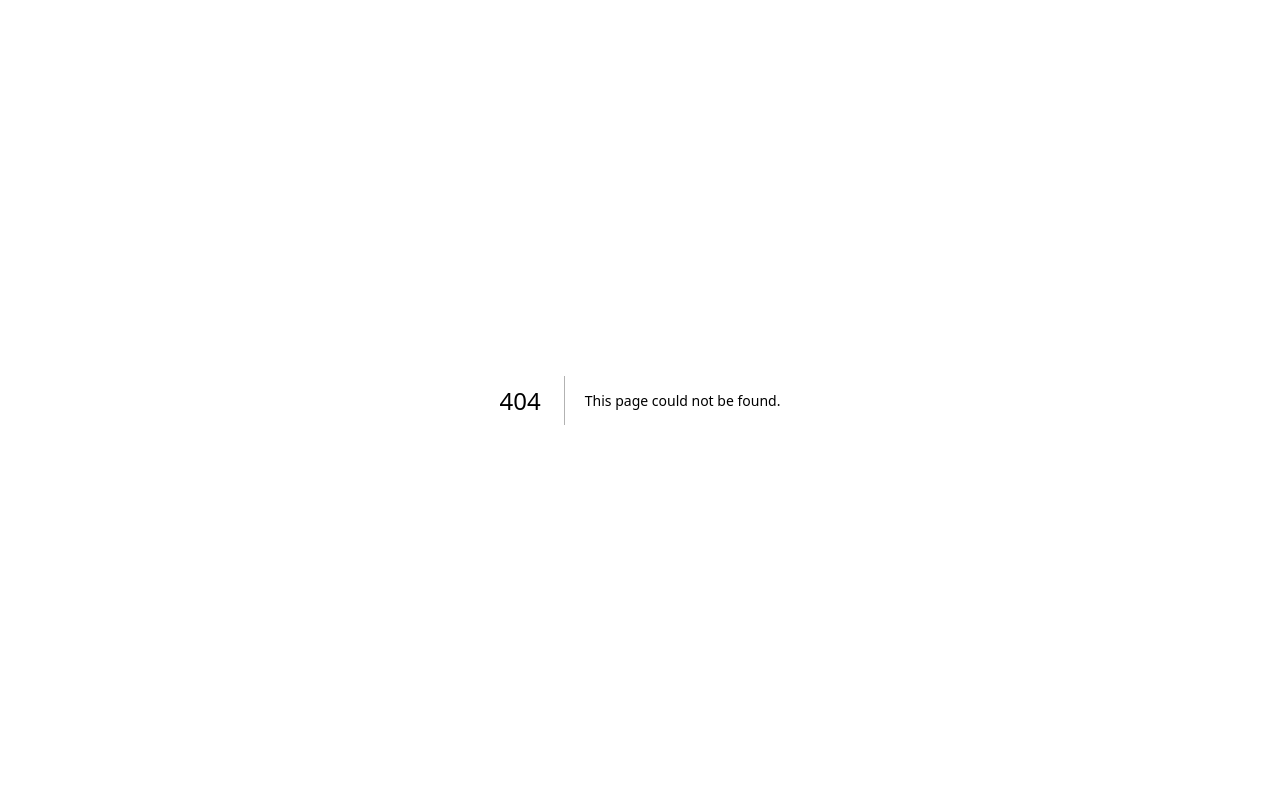
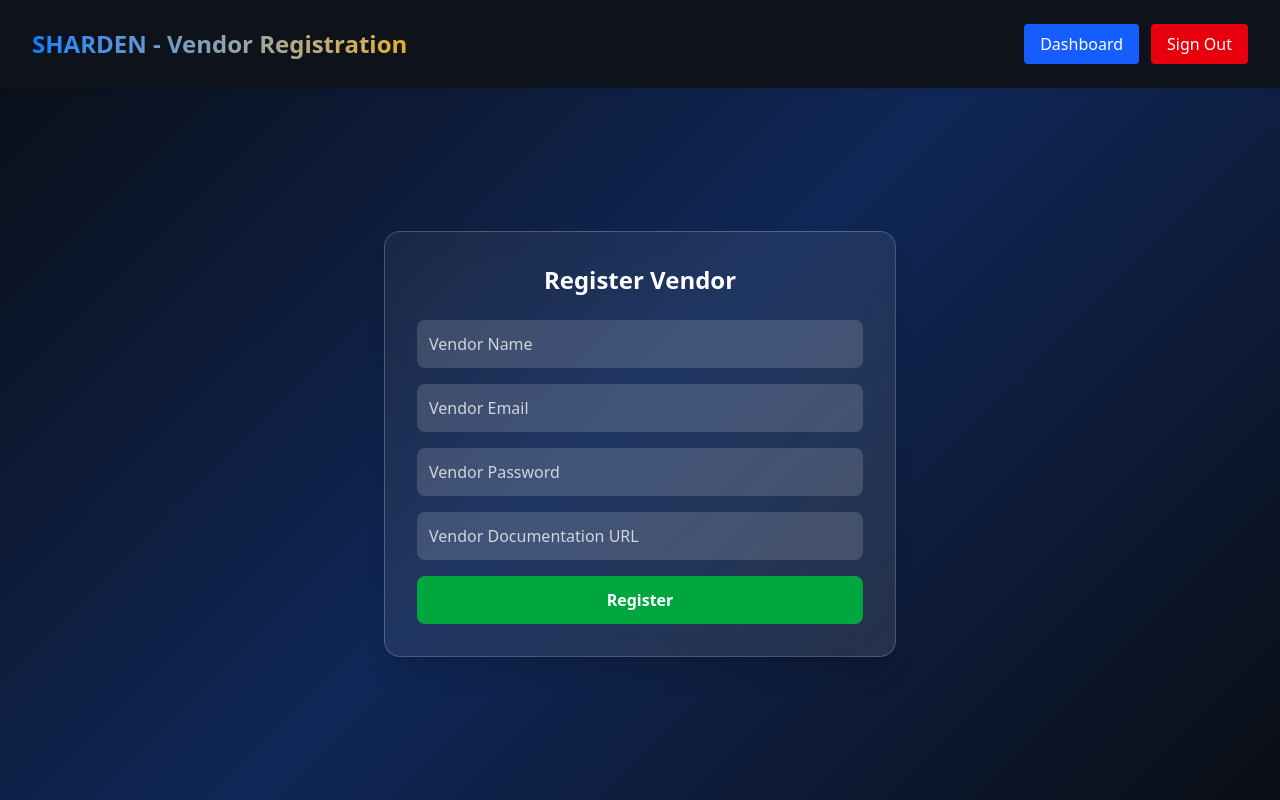
Before and after one commit to gursmeep404/sharden, a Next.js app in the folder sharden_main/: page /third-party-vendor/register in a window 1280 px wide. Before the commit this address had no page. Built offline with nearby package versions, Linux system fonts and the light colour scheme.

Commit message:
vendor registration done

```diff
--- a/sharden_main/src/app/third-party-vendor/page.tsx
+++ b/sharden_main/src/app/third-party-vendor/page.tsx
@@ -17,25 +17,25 @@ export default function ThirdPartyVendorDashboard() {
   if (status === 'loading') return <div>Loading...</div>;
 
   return (
-    <div className='min-h-screen bg-gradient-background'>
+    <div className="min-h-screen bg-gradient-background">
       {/* Header */}
-      <div className='bg-[hsl(220,30%,8%)] shadow'>
-        <div className='max-w-7xl mx-auto px-4 sm:px-6 lg:px-8'>
-          <div className='flex justify-between items-center py-6'>
+      <div className="bg-[hsl(220,30%,8%)] shadow">
+        <div className="max-w-7xl mx-auto px-4 sm:px-6 lg:px-8">
+          <div className="flex justify-between items-center py-6">
             <div>
-              <h1 className='text-2xl font-bold text-[hsl(45,93%,47%)]'>
-                <span className='text-2xl font-bold bg-gradient-to-r from-[hsl(210,100%,50%)] to-[hsl(45,93%,47%)] bg-clip-text text-transparent'>
+              <h1 className="text-2xl font-bold text-[hsl(45,93%,47%)]">
+                <span className="text-2xl font-bold bg-gradient-to-r from-[hsl(210,100%,50%)] to-[hsl(45,93%,47%)] bg-clip-text text-transparent">
                   SHARDEN
-                </span>{' '}
+                </span>{" "}
                 - Third-Party Vendor Portal
               </h1>
-              <p className='text-sm text-gray-600'>
+              <p className="text-sm text-gray-600">
                 Welcome, {session?.user?.name} ({session?.user?.email})
               </p>
             </div>
             <button
               onClick={() => signOut()}
-              className='bg-red-600 text-white px-4 py-2 rounded hover:bg-red-700 transition-colors'
+              className="bg-red-600 text-white px-4 py-2 rounded hover:bg-red-700 transition-colors"
             >
               Sign Out
             </button>
@@ -44,48 +44,48 @@ export default function ThirdPartyVendorDashboard() {
       </div>
 
       {/* Main Content */}
-      <div className='max-w-7xl mx-auto py-6 sm:px-6 lg:px-8'>
-        <div className='px-4 py-6 sm:px-0'>
-          <h2 className='text-3xl font-bold text-white mb-6'>
+      <div className="max-w-7xl mx-auto py-6 sm:px-6 lg:px-8">
+        <div className="px-4 py-6 sm:px-0">
+          <h2 className="text-3xl font-bold text-white mb-6">
             Third Party Vendor Dashboard
           </h2>
-          <div className='grid grid-cols-1 md:grid-cols-2 lg:grid-cols-3 gap-6'>
-            <div className='bg-white overflow-hidden shadow rounded-lg hover:shadow-md transition-shadow'>
-              <div className='p-5'>
-                <h3 className='text-lg font-medium text-gray-900'>
+          <div className="grid grid-cols-1 md:grid-cols-2 lg:grid-cols-3 gap-6">
+            <div className="bg-white overflow-hidden shadow rounded-lg hover:shadow-md transition-shadow">
+              <div className="p-5">
+                <h3 className="text-lg font-medium text-gray-900">
                   File Decryption
                 </h3>
-                <p className='mt-1 text-sm text-gray-600'>
+                <p className="mt-1 text-sm text-gray-600">
                   Decrypt received files from banks
                 </p>
-                <button className='mt-4 bg-blue-600 text-white px-4 py-2 rounded hover:bg-blue-700 transition-colors'>
-                  <a href='/third-party-vendor/decrypt'> Decrypt Files</a>
+                <button className="mt-4 bg-blue-600 text-white px-4 py-2 rounded hover:bg-blue-700 transition-colors">
+                  <a href="/third-party-vendor/decrypt"> Decrypt Files</a>
                 </button>
               </div>
             </div>
-            <div className='bg-white overflow-hidden shadow rounded-lg hover:shadow-md transition-shadow'>
-              <div className='p-5'>
-                <h3 className='text-lg font-medium text-gray-900'>
+            <div className="bg-white overflow-hidden shadow rounded-lg hover:shadow-md transition-shadow">
+              <div className="p-5">
+                <h3 className="text-lg font-medium text-gray-900">
                   API Access
                 </h3>
-                <p className='mt-1 text-sm text-gray-600'>
+                <p className="mt-1 text-sm text-gray-600">
                   Access secure APIs and request data from banks
                 </p>
-                <button className='mt-4 bg-green-600 text-white px-4 py-2 rounded hover:bg-green-700 transition-colors'>
+                <button className="mt-4 bg-green-600 text-white px-4 py-2 rounded hover:bg-green-700 transition-colors">
                   API Dashboard
                 </button>
               </div>
             </div>
-            <div className='bg-white overflow-hidden shadow rounded-lg hover:shadow-md transition-shadow'>
-              <div className='p-5'>
-                <h3 className='text-lg font-medium text-gray-900'>
-                  Data Requests
+            <div className="bg-white overflow-hidden shadow rounded-lg hover:shadow-md transition-shadow">
+              <div className="p-5">
+                <h3 className="text-lg font-medium text-gray-900">
+                  Register Company
                 </h3>
-                <p className='mt-1 text-sm text-gray-600'>
-                  Submit requests for additional data from banks
+                <p className="mt-1 text-sm text-gray-600">
+                  Register your company for the sharden service
                 </p>
-                <button className='mt-4 bg-purple-600 text-white px-4 py-2 rounded hover:bg-purple-700 transition-colors'>
-                  Request Data
+                <button className="mt-4 bg-purple-600 text-white px-4 py-2 rounded hover:bg-purple-700 transition-colors">
+                  <a href="/third-party-vendor/register"> Register</a>
                 </button>
               </div>
             </div>
--- /dev/null
+++ b/sharden_main/src/app/third-party-vendor/register/page.tsx
@@ -0,0 +1,144 @@
+"use client";
+import { useState } from "react";
+import { useRouter } from "next/navigation";
+
+export default function VendorRegister() {
+  const router = useRouter();
+  const [vendorName, setVendorName] = useState("");
+  const [vendorEmail, setVendorEmail] = useState("");
+  const [vendorPassword, setVendorPassword] = useState("");
+  const [vendorDocs, setVendorDocs] = useState("");
+  const [loading, setLoading] = useState(false);
+  const [message, setMessage] = useState("");
+
+  const handleRegister = async () => {
+    setLoading(true);
+    setMessage("");
+    try {
+      const response = await fetch("http://localhost:3000/reqverification/", {
+        method: "POST",
+        headers: { "Content-Type": "application/json" },
+        body: JSON.stringify({
+          vendor_name: vendorName,
+          vendor_email: vendorEmail,
+          vendor_password: vendorPassword,
+          vendor_documentation: vendorDocs,
+        }),
+      });
+
+      if (response.ok) {
+        setMessage("Vendor registration request submitted successfully!");
+        setVendorName("");
+        setVendorEmail("");
+        setVendorPassword("");
+        setVendorDocs("");
+      } else {
+        const errorData = await response.json();
+        setMessage(errorData.message || "Failed to register vendor.");
+      }
+    } catch (err) {
+      console.error(err);
+      setMessage("Error connecting to the server.");
+    } finally {
+      setLoading(false);
+    }
+  };
+
+  return (
+    <div className="min-h-screen bg-gradient-background flex flex-col">
+      {/* Header */}
+      <div className="bg-[hsl(220,30%,8%)] shadow">
+        <div className="max-w-7xl mx-auto px-4 sm:px-6 lg:px-8">
+          <div className="flex justify-between items-center py-6">
+            <h1 className="text-2xl font-bold bg-gradient-to-r from-[hsl(210,100%,50%)] to-[hsl(45,93%,47%)] bg-clip-text text-transparent">
+              SHARDEN - Vendor Registration
+            </h1>
+            <div className="flex gap-3">
+              <button
+                onClick={() => router.push("/third-party-vendor")}
+                className="bg-blue-600 text-white px-4 py-2 rounded hover:bg-blue-700 transition-colors"
+              >
+                Dashboard
+              </button>
+              <button
+                onClick={() => router.push("/")}
+                className="bg-red-600 text-white px-4 py-2 rounded hover:bg-red-700 transition-colors"
+              >
+                Sign Out
+              </button>
+            </div>
+          </div>
+        </div>
+      </div>
+
+      {/* Centered Form */}
+      <div className="flex-grow flex items-center justify-center px-4 sm:px-6 lg:px-8">
+        <div
+          className="p-8 rounded-2xl shadow-xl max-w-lg w-full
+          bg-gradient-to-br from-[rgba(255,255,255,0.05)] to-[rgba(255,255,255,0.1)]
+          backdrop-blur-md border border-[rgba(255,255,255,0.2)]"
+        >
+          <h2 className="text-2xl font-bold mb-6 text-center text-white">
+            Register Vendor
+          </h2>
+
+          <input
+            type="text"
+            placeholder="Vendor Name"
+            value={vendorName}
+            onChange={(e) => setVendorName(e.target.value)}
+            className="w-full p-3 mb-4 rounded-lg bg-[rgba(255,255,255,0.15)]
+                       text-white placeholder-gray-300
+                       focus:outline-none focus:ring-2 focus:ring-blue-400"
+          />
+          <input
+            type="email"
+            placeholder="Vendor Email"
+            value={vendorEmail}
+            onChange={(e) => setVendorEmail(e.target.value)}
+            className="w-full p-3 mb-4 rounded-lg bg-[rgba(255,255,255,0.15)]
+                       text-white placeholder-gray-300
+                       focus:outline-none focus:ring-2 focus:ring-blue-400"
+          />
+          <input
+            type="password"
+            placeholder="Vendor Password"
+            value={vendorPassword}
+            onChange={(e) => setVendorPassword(e.target.value)}
+            className="w-full p-3 mb-4 rounded-lg bg-[rgba(255,255,255,0.15)]
+                       text-white placeholder-gray-300
+                       focus:outline-none focus:ring-2 focus:ring-blue-400"
+          />
+          <input
+            type="text"
+            placeholder="Vendor Documentation URL"
+            value={vendorDocs}
+            onChange={(e) => setVendorDocs(e.target.value)}
+            className="w-full p-3 mb-4 rounded-lg bg-[rgba(255,255,255,0.15)]
+                       text-white placeholder-gray-300
+                       focus:outline-none focus:ring-2 focus:ring-blue-400"
+          />
+
+          <button
+            onClick={handleRegister}
+            disabled={loading}
+            className={`w-full p-3 rounded-lg text-white font-semibold
+                        ${
+                          loading
+                            ? "bg-gray-500"
+                            : "bg-green-600 hover:bg-green-700"
+                        } transition`}
+          >
+            {loading ? "Registering..." : "Register"}
+          </button>
+
+          {message && (
+            <div className="mt-4 text-center font-medium text-gray-200">
+              {message}
+            </div>
+          )}
+        </div>
+      </div>
+    </div>
+  );
+}
```
